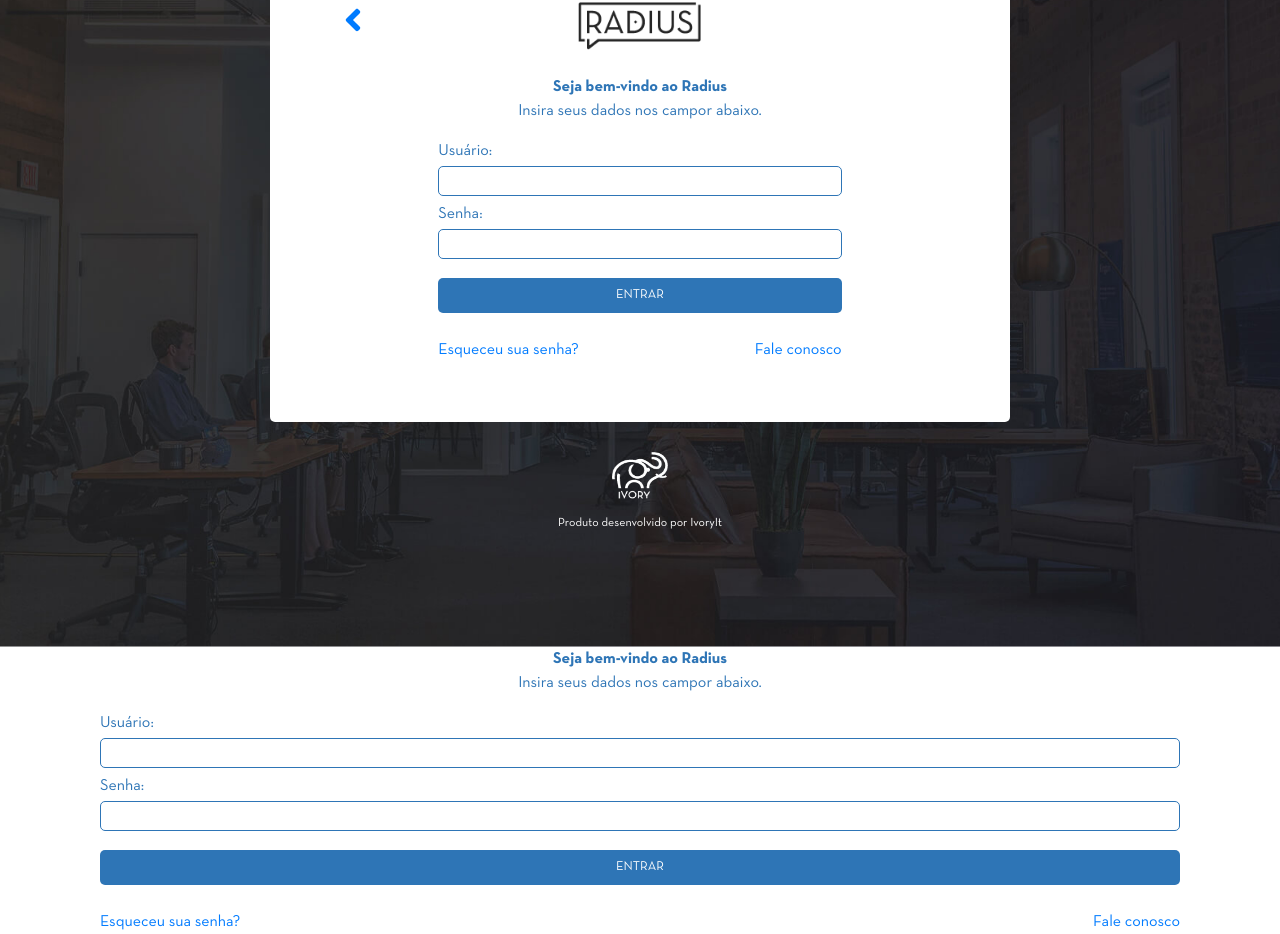
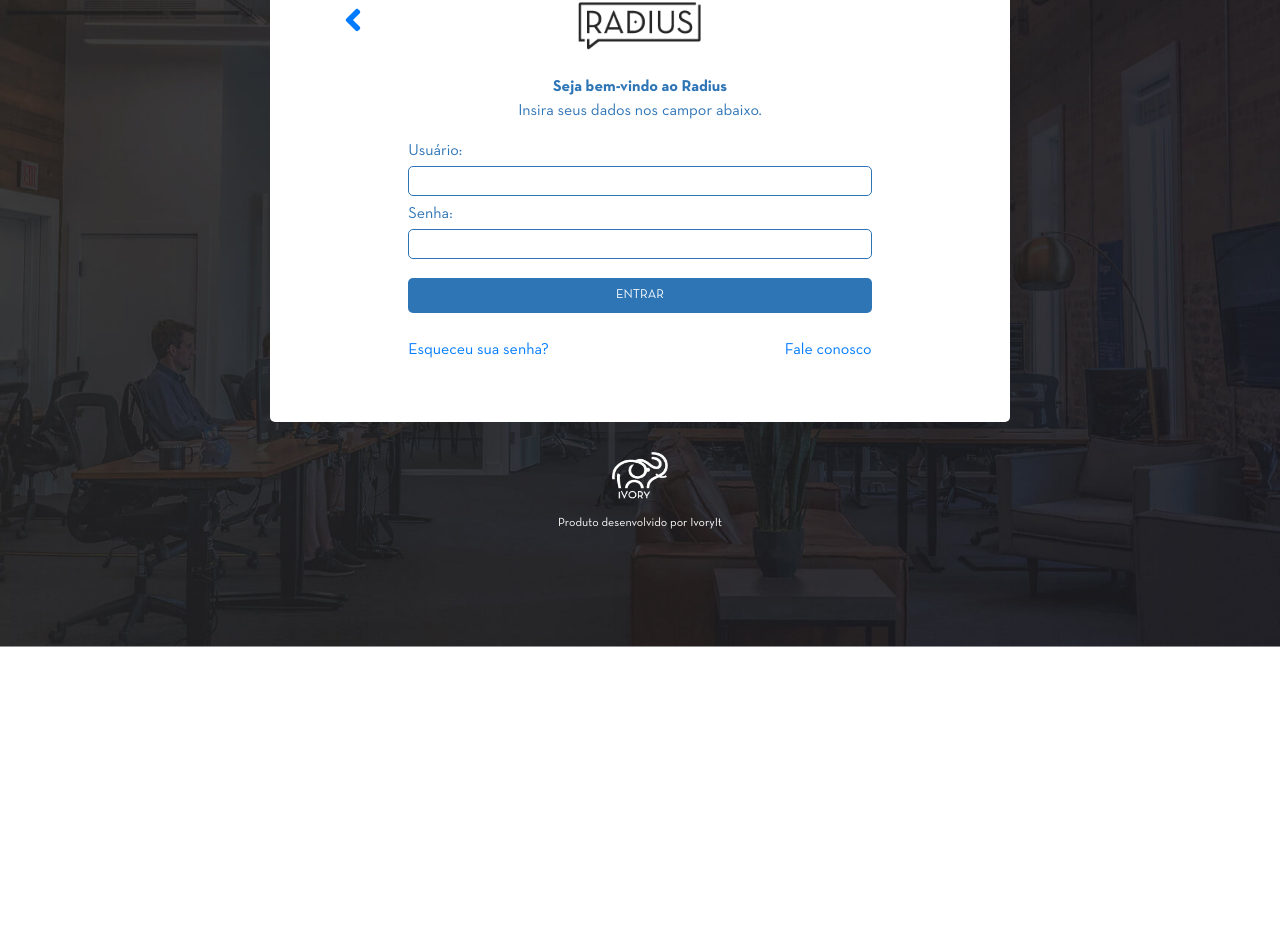
Before and after one commit to jorgelucasdev/Radius-IvoryFrontEnd, a React (Create React App) app in the folder radius/: page / in a window 1280 px wide. Shown: the part 153-1087 px from the top of the page. After the commit the page ends 800 px from the top, so only its background shows below. Built offline with nearby package versions, Linux system fonts and the light colour scheme.

Commit message:
rotas melhoradas

```diff
--- a/radius/src/App.js
+++ b/radius/src/App.js
@@ -1,15 +1,42 @@
 import React from "react";
+import { BrowserRouter, Switch, Route, Redirect } from "react-router-dom";
+
+import 'bootstrap/dist/css/bootstrap.min.css';
 import "./App.scss";
-import Index from "./pages/login/index";
-import Autenticacao from "./pages/login/";
-import 'bootstrap/dist/css/bootstrap.min.css';
-import Routes from './routes';
+
+import { routes } from "./routes";
+
+import DefaultLayoutPublic from './pages/DefaultLayoutPublic'
+
+const Auth = false;
+
+const PublicRoute = ({ component: Component, ...rest }) => (
+  <Route
+    {...rest}
+    render={props =>
+      !(Auth === true) ? (
+        <Component {...props} routes={routes} />
+      ) : (
+          <Redirect
+            to={{
+              pathname: "/login"
+            }}
+          />
+        )
+    }
+  />
+);
+
 
 function App() {
   return (
     <div className="App">
-      <Index />
-      <Routes />
+      <BrowserRouter>
+        <Switch>
+          <PublicRoute path="/" component={DefaultLayoutPublic} />
+          {/* <ProtectedRoute path="/" component={DefaultLayout} /> */}
+        </Switch>
+      </BrowserRouter>
     </div>
   );
 }
--- /dev/null
+++ b/radius/src/pages/DefaultLayoutPublic/index.js
@@ -0,0 +1,68 @@
+import React, { Suspense } from "react";
+import { Container, Row, Col } from "react-bootstrap";
+import { BrowserRouter, Switch, Route, Link } from "react-router-dom";
+
+import { FontAwesomeIcon } from "@fortawesome/react-fontawesome";
+import { faAngleLeft } from "@fortawesome/free-solid-svg-icons";
+
+import Radius from "../../assets/images/logoRadius.png";
+import LogoIvory from "../../assets/images/logoIvory.png";
+
+import styles from "./index.module.scss";
+
+function DefaultLayoutPublic(props) {
+    const { routes } = props;
+
+    return (
+        <div className={styles.autenticacao}>
+            <Container className={styles.container}>
+                <Col md={8} className={styles.form}>
+                    <Col sm={8}>
+
+                        <header className={styles.header}>
+                            <a href="javascript:history.back()">
+                                <FontAwesomeIcon icon={faAngleLeft} className={styles.icon} />
+                            </a>
+
+                            <img src={Radius} className={styles.imgRadius} />
+                        </header>
+
+
+                        <BrowserRouter>
+                            <Suspense
+                                fallback={<main>Carregando...</main>}
+                            >
+                                <Switch>
+                                    {routes.map((route, index) => {
+                                        return route.component ? (
+                                            <Route
+                                                key={index}
+                                                path={route.path}
+                                                exact={route.exact}
+                                                render={props => <route.component {...props} />}
+                                            />
+                                        ) : null;
+                                    })}
+                                </Switch>
+                            </Suspense>
+                        </BrowserRouter>
+
+
+
+
+                    </Col>
+
+
+                </Col>
+                <footer className={styles.footer}>
+                    <img src={LogoIvory} className={styles.logoFooter} />
+                    <p>Produto desenvolvido por IvoryIt</p>
+                </footer>
+            </Container>
+        </div>
+
+
+    );
+}
+
+export default DefaultLayoutPublic;
--- a/radius/src/pages/login/EsqueciSenha.js
+++ b/radius/src/pages/login/EsqueciSenha.js
@@ -1,8 +1,5 @@
 import React, { Component } from 'react';
 import styles from "./EsqueciSenha.module.scss";
-import { Container, Row, Col } from "react-bootstrap";
-import {faAngleLeft } from "@fortawesome/free-solid-svg-icons";
-import { FontAwesomeIcon } from "@fortawesome/react-fontawesome";
 
 export default class EsqueciSenha extends Component {
     render() {
--- a/radius/src/pages/login/faleconosco.js
+++ b/radius/src/pages/login/faleconosco.js
@@ -1,18 +1,13 @@
 import React from "react";
 import styles from "./faleconosco.module.scss";
 import {
-  Container,
   Row,
   Col,
-  Form,
-  Grid,
-  FormGroup,
-  Button
 } from "react-bootstrap";
 
 function FaleConosco() {
   return (
-    <Container className={styles.faleconosco}>
+    <div className={styles.faleconosco}>
       <Row className={styles.text}>
         <p className={styles.title}>Fale conosco</p>
       </Row>
@@ -76,7 +71,7 @@ function FaleConosco() {
           <button className={styles.btnEnviar}>ENVIAR</button>
         </Row>
       </body>
-    </Container>
+    </div>
   );
 }
 export default FaleConosco;
--- a/radius/src/pages/login/index.js
+++ /dev/null
@@ -1,43 +0,0 @@
-import React from "react";
-import styles from "./index.module.scss";
-import { Container, Row, Col } from "react-bootstrap";
-import Radius from "../../assets/images/logoRadius.png";
-import LogoIvory from "../../assets/images/logoIvory.png";
-import Login from "./login";
-import EsqueciSenha from "./EsqueciSenha";
-import { faAngleLeft } from "@fortawesome/free-solid-svg-icons";
-import { FontAwesomeIcon } from "@fortawesome/react-fontawesome";
-import Routes from '../../routes';
-import {Link}  from 'react-router-dom';
-
-function Autenticacao() {
-  return (
-    <div className={styles.autenticacao}>
-      <Container className={styles.container}>
-        <Col md={8} className={styles.form}>
-
-          <Col sm={8}>
-
-            <header className={styles.header}>
-              <a href="#"><FontAwesomeIcon icon={faAngleLeft} className={styles.icon} /></a>
-              <img src={Radius} className={styles.imgRadius} />
-            </header>
-            <Routes/>
-            {/* <EsqueciSenha /> */}
-            {/* <Login /> */}
-
-          </Col>
-
-
-        </Col>
-        <footer className={styles.footer}>
-          <img src={LogoIvory} className={styles.logoFooter} />
-          <p>Produto desenvolvido por IvoryIt</p>
-        </footer>
-      </Container>
-    </div>
-
-  );
-}
-
-export default Autenticacao;
--- a/radius/src/pages/login/login.js
+++ b/radius/src/pages/login/login.js
@@ -1,31 +1,27 @@
 import React from "react";
 import styles from "./login.module.scss";
-import { Container, Row, Col, Grid } from "react-bootstrap";
+import { Row, Col } from "react-bootstrap";
 import { Link } from 'react-router-dom';
 
 function Login() {
     return(
-        <Container className={styles.loginbox}>
+        <div className={styles.loginbox}>
             <div className={styles.text}>
-
-                    <p className={styles.title}>Seja bem-vindo ao Radius</p>
-
-
-                    <p className={styles.insira}>Insira seus dados nos campor abaixo.</p>
-
+                <p className={styles.title}>Seja bem-vindo ao Radius</p>
+                <p className={styles.insira}>Insira seus dados nos campor abaixo.</p>
             </div>
-            <Container className={styles.form}>
+            <div className={styles.form}>
                 <label className={styles.labelUser}>Usuário:</label>
-                <input className={styles.inputUser}></input>
+                <input className={styles.inputUser} />
                 <label className={styles.labelSenha}>Senha:</label>
-                <input className={styles.inputSenha}></input>
+                <input className={styles.inputSenha} />
                 <button className={styles.btnEntrar}>ENTRAR</button>
                 <Row className={styles.textEnd}>
-                    <Col className={styles.textEsqueceu}><Link to={'/esquecisenha/'}>Esqueceu sua senha?</Link></Col>
-                    <Col className={styles.textFale}><Link to={'/faleconosco/'}>Fale conosco</Link></Col>
+                    <Col className={styles.textEsqueceu}><Link to={'/esquecisenha'}>Esqueceu sua senha?</Link></Col>
+                    <Col className={styles.textFale}><Link to={'/faleconosco'}>Fale conosco</Link></Col>
                 </Row>
-            </Container>
-        </Container>
+            </div>
+        </div>
     )
 }
 
--- a/radius/src/routes.js
+++ b/radius/src/routes.js
@@ -1,20 +1,17 @@
-import React from 'react';
-import Autenticacao from "./pages/login/index";
-import { BrowserRouter, Switch, Route } from 'react-router-dom';
+import React, { lazy } from "react";
 
-import Login from './pages/login/login';
-import EsqueciSenha from './pages/login/EsqueciSenha';
-import FaleConosco from './pages/login/faleconosco';
+const Login = lazy(() => import("./pages/login/login"));
+const EsqueciSenha = lazy(() => import("./pages/login/EsqueciSenha"));
+const FaleConosco = lazy(() => import("./pages/login/faleconosco"));
 
-const Routes = () => (
-    <BrowserRouter>
-        <Switch>
-            <Route exact path="/" component={Login} />
-            <Route path="/esquecisenha/" component={EsqueciSenha} />
-            <Route path="/faleconosco/" component={FaleConosco} />
-        </Switch>
-    </BrowserRouter>
+export const routes = [
+    { path: "/", exact: true, component: Login },
+    { path: "/esquecisenha", exact: true, component: EsqueciSenha },
+    { path: "/faleconosco", exact: true, component: FaleConosco },
 
-);
-
-export default Routes;
+    // {
+    //   path: "",
+    //   exact: true,
+    //   component: Error404
+    // }
+];
```
Also changed, not shown: radius/src/pages/DefaultLayoutPublic/index.module.scss (renamed from radius/src/pages/login/index.module.scss). Lines whose indentation alone changed are shown as unchanged.
